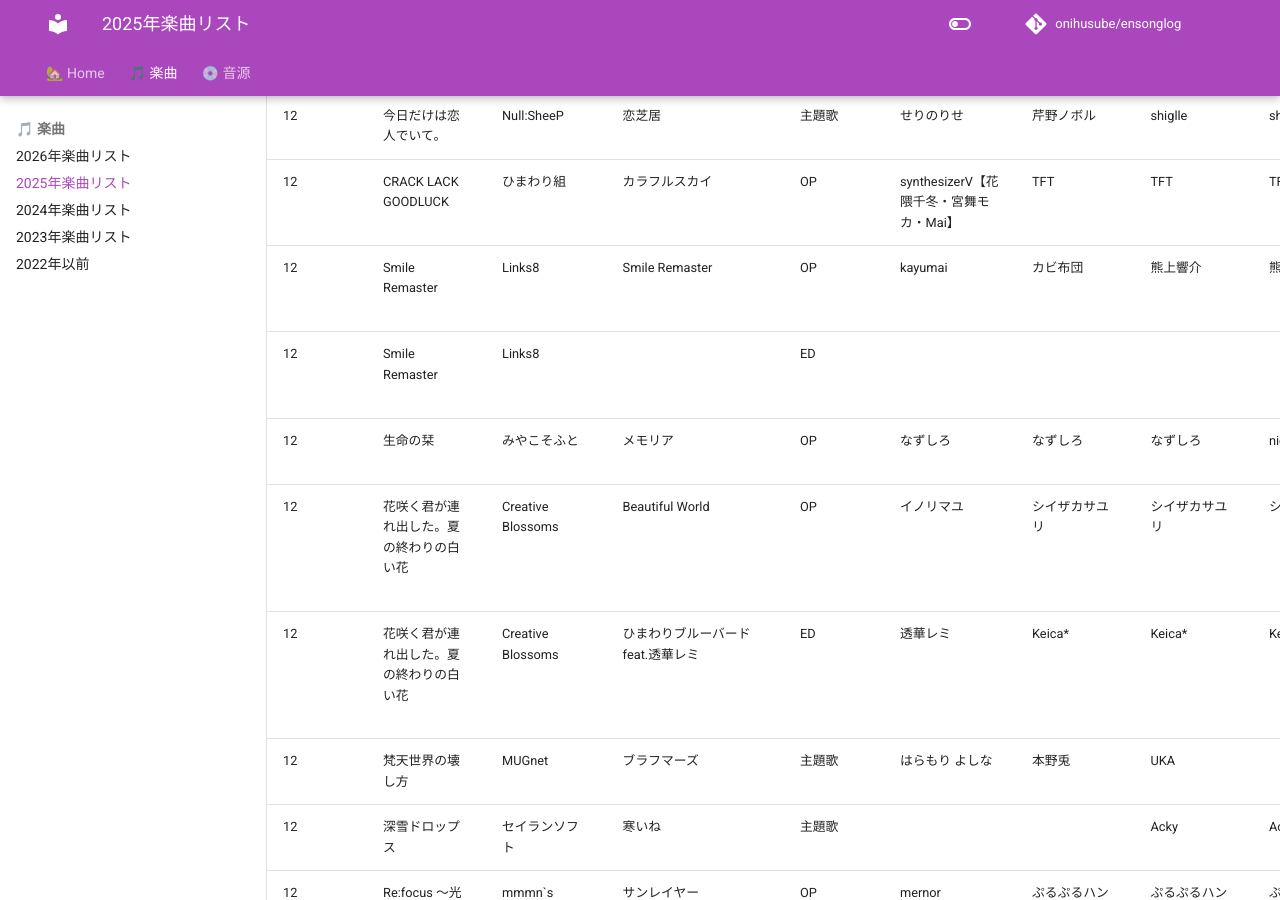
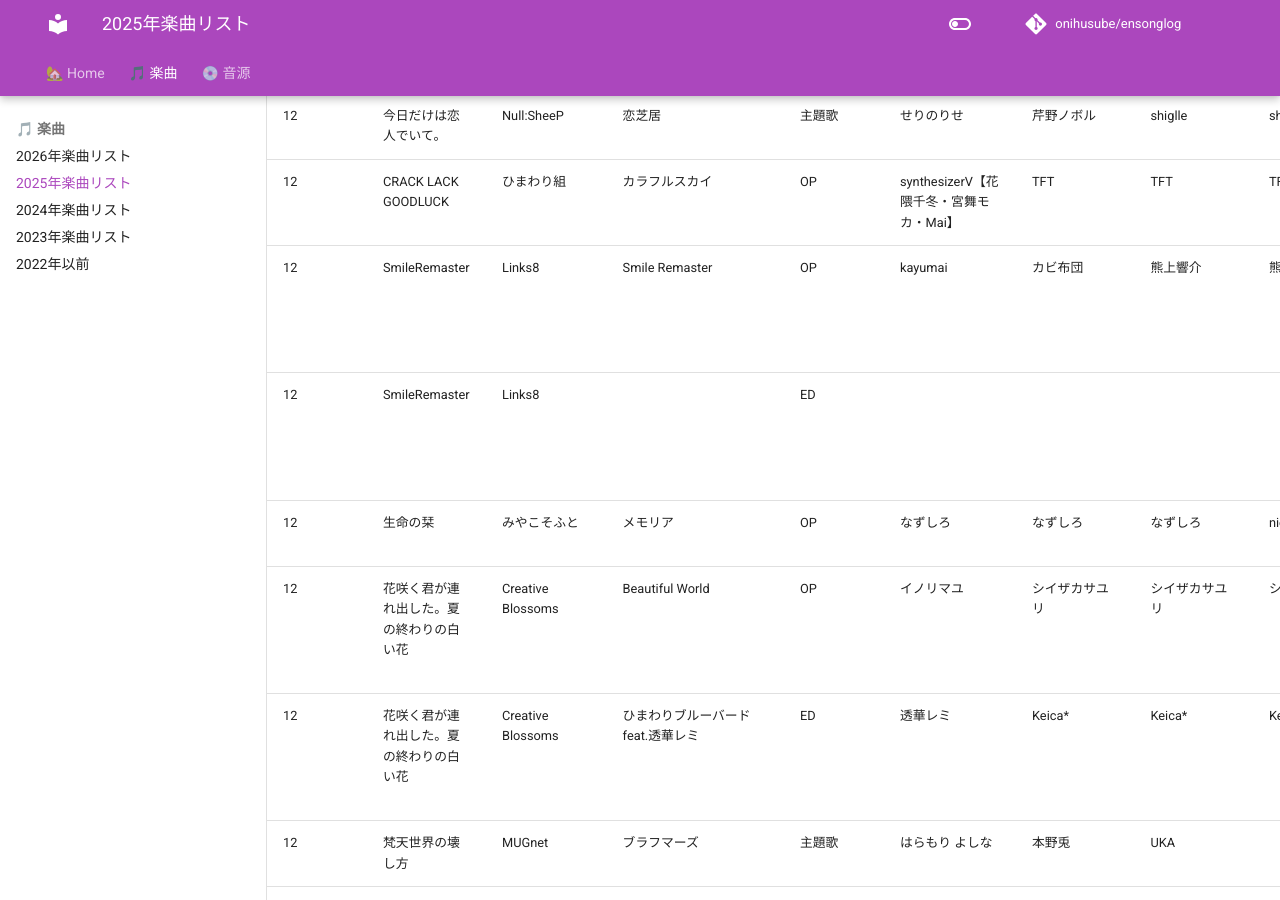
Before and after one commit to onihusube/ensonglog, an MkDocs documentation site: the page built from docs/2025/楽曲.md, in a window 1280 px wide and 900 px high, scrolled down 31674 px. Built offline with MkDocs 1.6.1 and Material for MkDocs 9.7.7, drawn with Linux system fonts in a browser that asks for light colours; emoji names are drawn with the system emoji font; comment, search, counter and statistics services are not loaded.

Commit message:
C108音源関連の追加など

```diff
--- a/docs/2025/楽曲.md
+++ b/docs/2025/楽曲.md
@@ -186,7 +186,7 @@
 | 08<!--/06--> | Eternal ONE: Memories of Kumo Island | HOONDAHL STUDIOS LTD | 届いた空、君の手で | 主題歌 | スイミー (Swimmy) | kawari | ソノヨン (Sono0) | ソノヨン (Sono0) | Eternal ONE: Soundtrack Theme of Kumo Island（[STOVE](https://store.onstove.com/ja/games/101946) [Steam](https://store.steampowered.com/app/3946210/Eternal_ONE_Kumo_Island_Soundtrack/?curator_clanid=45742451)）  |  | [:fontawesome-brands-youtube:](https://www.youtube.com/watch?v=poD8TpdSZGQ) |
 | 08<!--/08--> | Lavender Quartz 境界秤動 | Edanoue, Inc. | Ophiuchus | 主題歌/ED | 開発コードmiki SV | Yamaji | Yamaji | Yamaji | [🎵🔗](https://linkco.re/RGHXNg11) | | [:fontawesome-brands-youtube:](https://youtube.com/watch?v=DHYKuoyqo3M) [:fontawesome-brands-youtube:](https://www.youtube.com/watch?v=Hg-39yld1ho) |
 | 08<!--/08--> | あやまちの密愛3 ～許されざる孫娘との愛欲の日々～ | アパタイト | 未来の光 | テーマソング |  | DiskBlaze | DiskBlaze | DiskBlaze |  |  | [:rabbit:](https://chobit.cc/d7r0j) |
-| 08<!--/14--> | 秋の夕暮れは僕の心を照らしていた。 | Creative Blossoms | True Love | 主題歌 | 冬乃桜（咲良ゆの） | エスノ | エスノ | あいづたか | [咲良ゆの 10th Album「恋の行方」](https://koinoyukue.tumblr.com/) [🎵🔗](https://linkco.re/ZpCM2xhy?lang=ja) | Guitar：野中海／Piano：緩斗／Drums：ジャンク／Mixing/Mastering：桜結ゆぴ | [:fontawesome-brands-youtube:](https://www.youtube.com/watch?v=vDFn3M0m3Q8) |
+| 08<!--/14--> | 秋の夕暮れは僕の心を照らしていた。 | Creative Blossoms | True Love | 主題歌 | 冬乃桜（咲良ゆの） | エスノ | エスノ | あいづたか | [咲良ゆの 10th Album「恋の行方」](https://koinoyukue.tumblr.com/) [🎵🔗](https://linkco.re/ZpCM2xhy?lang=ja) | Guitar：野中海, Piano：緩斗, Drums：ジャンク, Mixing/Mastering：桜結ゆぴ | [:fontawesome-brands-youtube:](https://www.youtube.com/watch?v=vDFn3M0m3Q8) |
 | 08<!--/14--> | 내 일상에 스며든 비늘 | Class Happiness(행복반) | 내 일상에 스며든 비늘 | 主題歌 | 류지아 | 모용(MOYONG) | 모용(MOYONG) | | | | [:fontawesome-brands-youtube:](https://www.youtube.com/watch?v=nXT7CLk_Iew) |
 | 08<!--/15--> | ステラーコード | フラガリア | Here and There (feat. 花近) | 主題歌/ED | 花近 | 渡辺紫緒 | 高城みよ | 高城みよ | 配信あり | Violin,Viola: 松本一策 | [:fontawesome-brands-youtube:](https://www.youtube.com/watch?v=lZJUD1T3n6c) [:fontawesome-brands-youtube:](https://www.youtube.com/watch?v=AQggSrUrp8s) |
 | 08<!--/15--> | ネコぱら ラブプロジェクトVol.1 | NEKO WORKs/GOOD SMILE COMPANY | 恋するFLAVOUR | OP | 美郷あき | PHA | PHA | Motokiyo | |  | [:fontawesome-brands-youtube:](https://www.youtube.com/watch?v=iQncU_9BITU) |
@@ -330,12 +330,12 @@
 | 12<!--/31--> | カタネガイ | インテグラル | カタネガイ | ED | 神田佐知 | 都湖南 | あーるず | あーるず | | | |
 | 12<!--/31--> | 今日だけは恋人でいて。 | Null:SheeP | 恋芝居 | 主題歌 | せりのりせ | 芹野ノボル | shiglle | shiglle | [🎵🔗](https://linkcloud.mu/94a99a81) | Gt.：天野駿佑（Flat×Company） | [:fontawesome-brands-youtube:](https://www.youtube.com/watch?v=liltHJSn28Y) [:fontawesome-brands-youtube:](https://www.youtube.com/watch?v=3I_d763lx0k) |
 | 12<!--/31--> | CRACK LACK GOODLUCK | ひまわり組 | カラフルスカイ | OP | synthesizerV【花隈千冬・宮舞モカ・Mai】 | TFT | TFT | TFT |  |  | [:fontawesome-brands-twitter:](https://x.com/TFT7822/status/1884547400620195965) [:fontawesome-brands-youtube:](https://www.youtube.com/watch?v=4iOOLWBj9FI) |
-| 12<!--/31--> | Smile Remaster | Links8 | Smile Remaster | OP | kayumai | カビ布団 | 熊上響介 | 熊上響介 | C107会場限定セット購入特典カセットテープ | MIX：LEINIELmusic | [:fontawesome-brands-twitter:](https://x.com/RegameP58027/status/1999809813153280362) |
-| 12<!--/31--> | Smile Remaster | Links8 |  | ED |  |  |  |  | C107会場限定セット購入特典カセットテープ |  |  |
+| 12<!--/31--> | SmileRemaster | Links8 | Smile Remaster | OP | kayumai | カビ布団 | 熊上響介 | 熊上響介 | C107会場限定セット購入特典カセットテープ </br> SmileRemaster SoundTrack | MIX：LEINIELmusic | [:fontawesome-brands-twitter:](https://x.com/RegameP58027/status/1999809813153280362) |
+| 12<!--/31--> | SmileRemaster | Links8 |  | ED |  |  |  |  | C107会場限定セット購入特典カセットテープ </br> SmileRemaster SoundTrack |  |  |
 | 12<!--/31--> | 生命の栞 | みやこそふと | メモリア | OP | なずしろ | なずしろ | なずしろ | nion | 同梱サウンドトラック | Guitar：しもぞの, Bass：あんいち | [:fontawesome-brands-youtube:](https://www.youtube.com/watch?v=ANfTDueFS_M) |
 | 12<!--/31--> | 花咲く君が連れ出した。夏の終わりの白い花 | Creative Blossoms | Beautiful World | OP | イノリマユ | シイザカサユリ | シイザカサユリ | シイザカサユリ | 花咲く君が連れ出した。夏の終わりの白い花 ORIGINAL SONG & SOUNDTRACK | ギター: 中村耕平 | [:fontawesome-brands-twitter:](https://x.com/blossoms0710/status/2005572666670129228) |
 | 12<!--/31--> | 花咲く君が連れ出した。夏の終わりの白い花 | Creative Blossoms | ひまわりブルーバード feat.透華レミ | ED | 透華レミ | Keica\* | Keica\* | Keica\* | 花咲く君が連れ出した。夏の終わりの白い花 ORIGINAL SONG & SOUNDTRACK | | [:fontawesome-brands-twitter:](https://x.com/blossoms0710/status/2005981435933647114) |
-| 12<!--/31--> | 梵天世界の壊し方 | MUGnet | ブラフマーズ | 主題歌 | はらもり よしな | 本野兎 | UKA | | 梵天世界の壊し方 Original Soundtrack | | |
+| 12<!--/31--> | 梵天世界の壊し方 | MUGnet | ブラフマーズ | 主題歌 | はらもり よしな | 本野兎 | UKA | | 梵天世界の壊し方 Original Soundtrack | | [:fontawesome-brands-youtube:](https://www.youtube.com/watch?v=wuxCFjxWCp4) |
 | 12<!--/31--> | 深雪ドロップス | セイランソフト | 寒いね | 主題歌 | | | Acky | Acky | | | [:fontawesome-brands-twitter:](https://x.com/SEIRANSOFT/status/2006014018507440410) |
 | 12<!--/31--> | Re:focus ～光の記憶をほどく時～ | mmmn`s | サンレイヤー | OP | mernor | ぷるぷるハンモック | ぷるぷるハンモック | ぷるぷるハンモック | | Guitar：ニシオ from カモメカモネ；All Other Instruments & Programming：ぷるぷるハンモック | [:fontawesome-brands-youtube:](https://www.youtube.com/watch?v=k4XhwinYDAU) |
 
```
Also changed, not shown: docs/2025/音源.md (+1 -1 lines), docs/2026/楽曲.md (+1 -0 lines), docs/index.md (+7 -0 lines).
